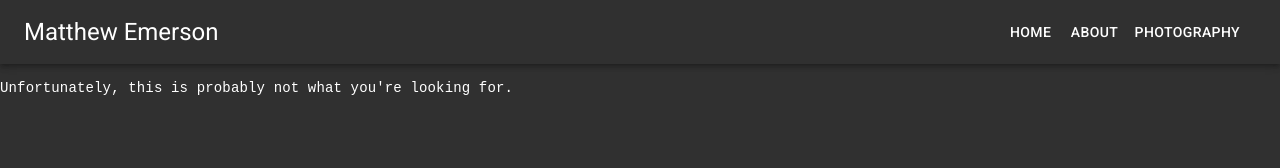
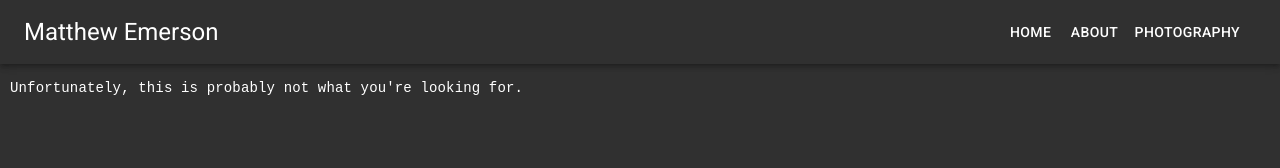
Before and after one commit to emersonmde/memerson, a React (Create React App) app: page / in a window 1280 px wide. Shown: the top 168 px of the page. Built offline with nearby package versions, Linux system fonts and the light colour scheme; what aws-amplify would draw is missing.

Commit message:
Added css to home page

```diff
--- a/src/containers/Home.tsx
+++ b/src/containers/Home.tsx
@@ -1,18 +1,22 @@
-import { Typography } from "@material-ui/core";
 import React from "react";
 
 export default class Home extends React.Component<{}, {}> {
+  readonly textStyle: any;
   constructor(props: {}) {
     super(props);
     this.state = {
     }
+
+    this.textStyle = {
+      marginLeft: '10px'
+    };
   }
 
   render() {
     return (
-      <p>
+      <div style={this.textStyle}>
         <pre>Unfortunately, this is probably not what you're looking for.</pre>
-      </p>
+      </div>
     );
   }
 }
```
